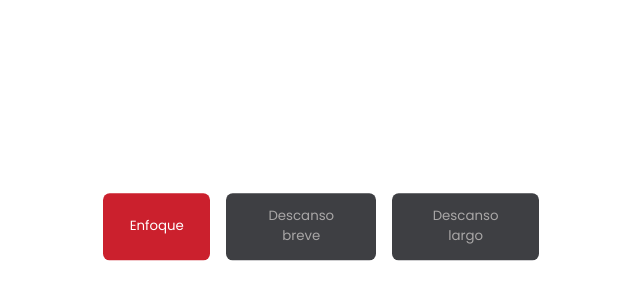
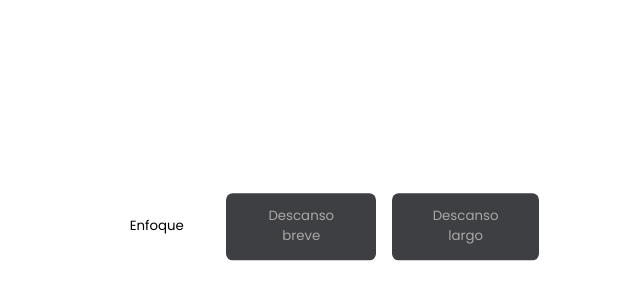
Before and after one commit to Fourecks/Pomodoro_Timer, a plain HTML site: page index.html in a window 1280 px wide. Shown: the part 74-363 px from the top of the page, without its empty margins (319-959 px from the left). Drawn offline with Linux system fonts and the light colour scheme.

Commit message:
Update style.css

```diff
--- a/style.css
+++ b/style.css
@@ -34,8 +34,8 @@ button {
   color: #a9a7a7;
 }
 .btn-focus {
-  background-color: #cb202d;
-  color: #ffffff;
+  background-color: #FFFFFF;
+  color: #000000;
 }
 .time-btn-container {
   display: flex;
```
